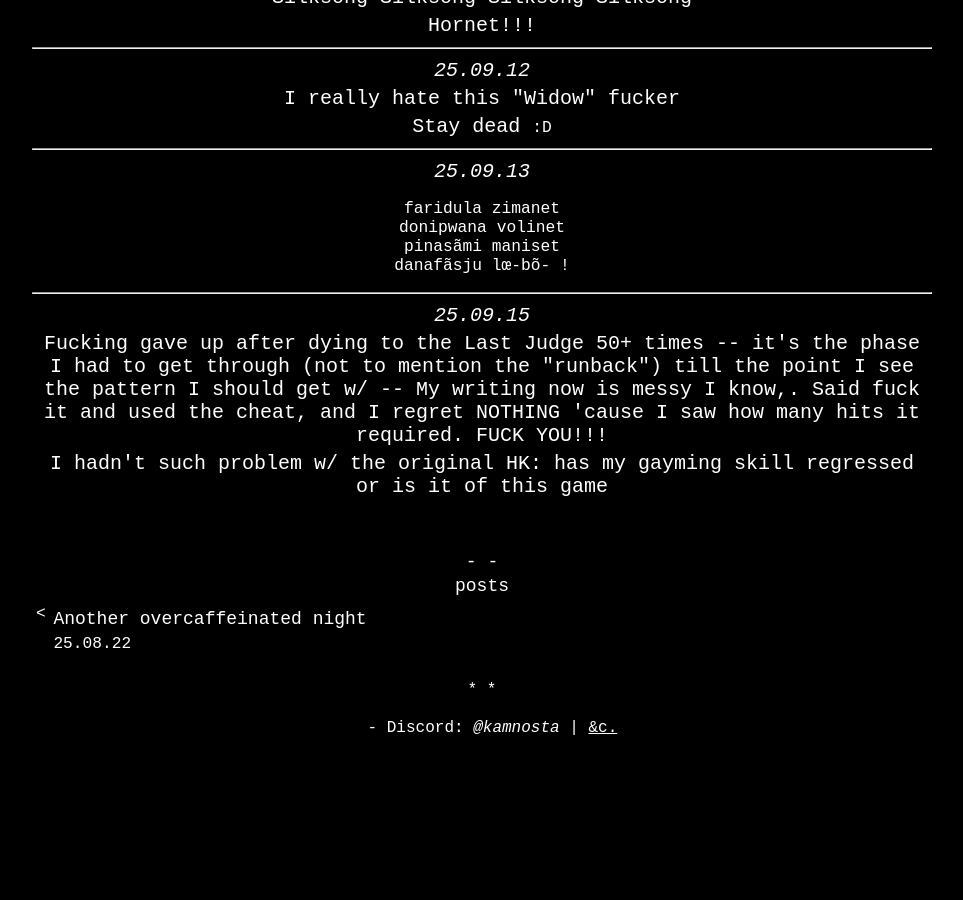
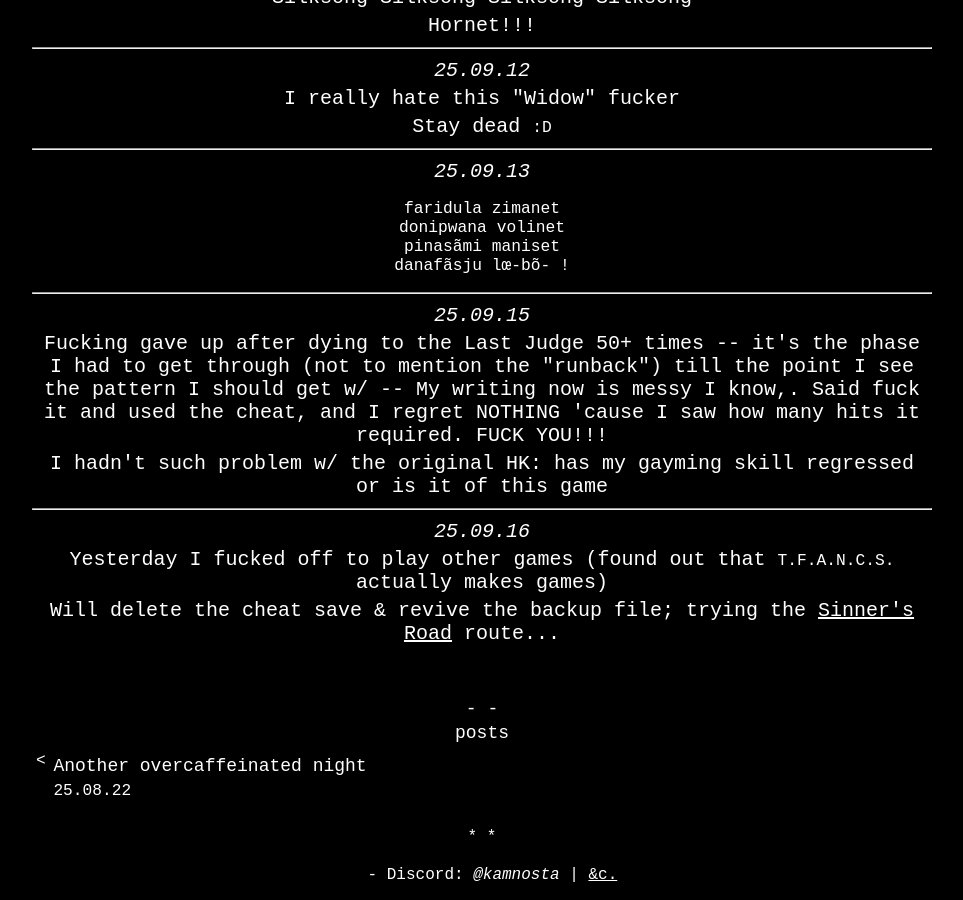
Before and after one commit to kamnosta/kamnosta.github.io, a Jekyll site: the page built from _posts/25-09-05-less-frequent-update-expected-cause.md, in a window 1280 px wide and 900 px high, scrolled down 1208 px. Shown: the whole window, without its empty margins (158-1121 px from the left). Built offline with Jekyll 4.4.1, drawn with Linux system fonts in a browser that asks for light colours; our own code applies the rules of GitHub Pages for plain Markdown files; before the commit the page ends 1961 px from its top, so only the background shows below that.

Commit message:
post ss update

```diff
--- a/_posts/25-09-05-less-frequent-update-expected-cause.md
+++ b/_posts/25-09-05-less-frequent-update-expected-cause.md
@@ -32,3 +32,11 @@ danafãsju lœ-bõ- !
 Fucking gave up after dying to the Last Judge 50+ times -- it's the phase I had to get through (not to mention the "runback") till the point I see the pattern I should get w/ -- My writing now is messy I know,. Said fuck it and used the cheat, and I regret NOTHING 'cause I saw how many hits it required. FUCK YOU!!!
 
 I hadn't such problem w/ the original HK: has my gayming skill regressed or is it of this game
+
+---
+
+*25.09.16*
+
+Yesterday I fucked off to play other games (found out that `T.F.A.N.C.S.` actually makes games)
+
+Will delete the cheat save & revive the backup file; trying the [Sinner's Road](https://preview.redd.it/jkcgohnx0u161.png?width=1080&crop=smart&auto=webp&s=cb21fecbc513e26ee699352db7a8f42d710b6060) route...
```
